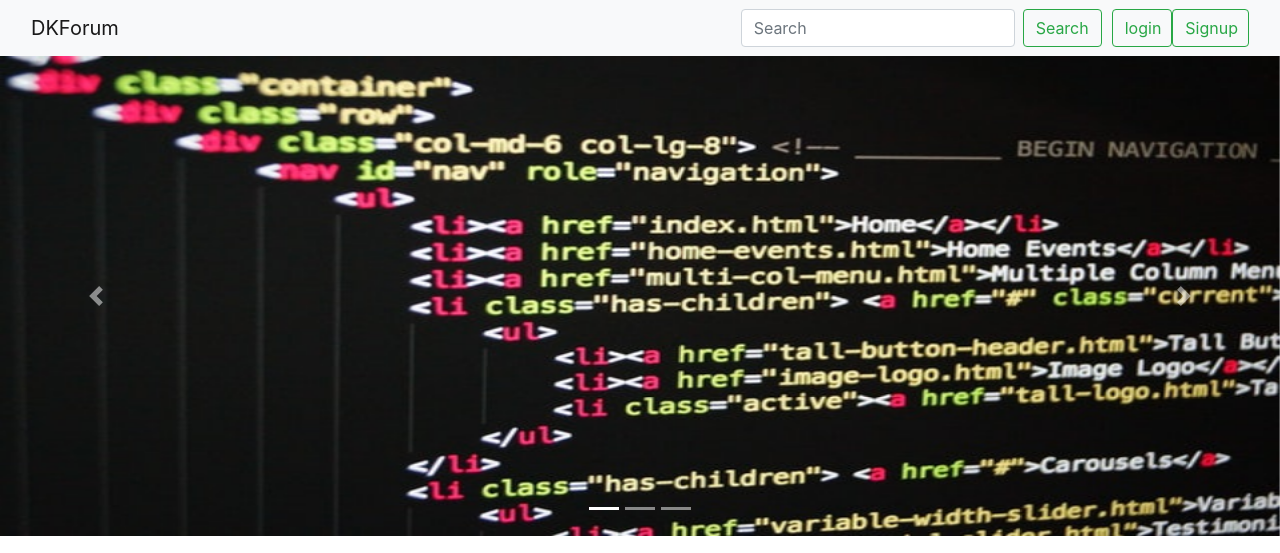
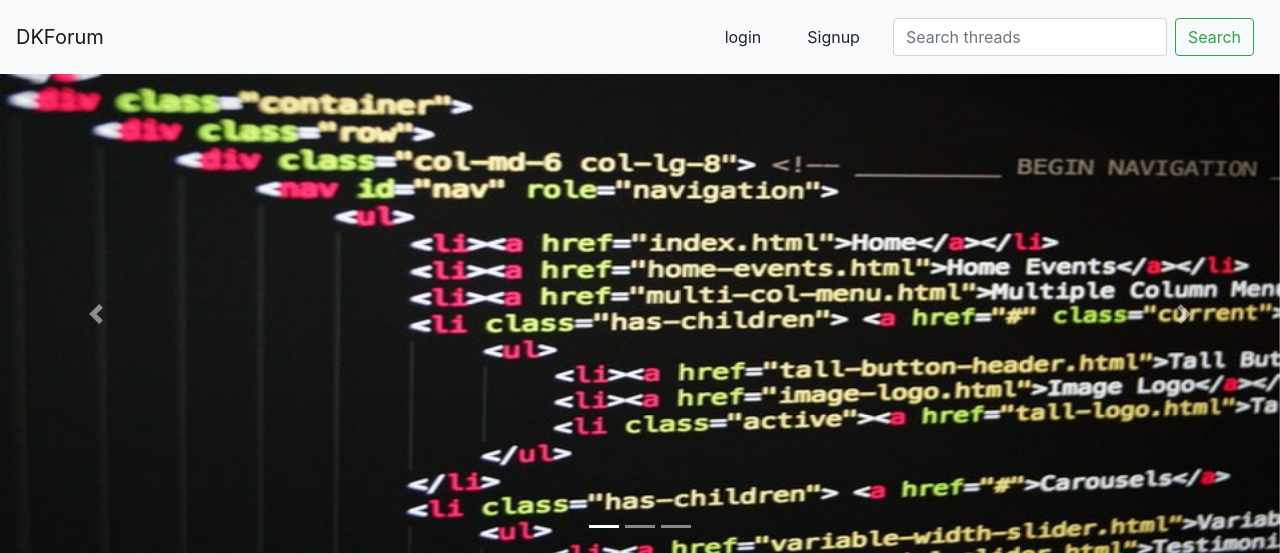
Before and after one commit to kdarshan425/DKForum, a PHP site: page /index.php in a window 1280 px wide. Shown: the top 553 px of the page. Run offline with PHP 8.4, Linux system fonts and the light colour scheme; data that the repository does not hold is empty.

Commit message:
updated header

```diff
--- a/partials/_header.php
+++ b/partials/_header.php
@@ -2,41 +2,52 @@
 session_start();
 
 echo'
+
+
 <nav class="navbar navbar-expand-lg navbar-light bg-light">
-  <div class="container-fluid">
+
     <a class="navbar-brand" href="https://dkforum.herokuapp.com/">DKForum</a>
-    <button class="navbar-toggler" type="button" data-bs-toggle="collapse" data-bs-target="#navbarSupportedContent" aria-controls="navbarSupportedContent" aria-expanded="false" aria-label="Toggle navigation">
+    <button class="navbar-toggler" type="button" data-toggle="collapse" data-target="#navbarSupportedContent" aria-controls="navbarSupportedContent" aria-expanded="false" aria-label="Toggle navigation">
       <span class="navbar-toggler-icon"></span>
     </button>
+
+
     <div class="collapse navbar-collapse" id="navbarSupportedContent">
       <ul class="navbar-nav me-auto mb-2 mb-lg-0">
+        <li></li>
+      </ul>';
 
-        <li></li>
-
-      </ul>';
       if(isset($_SESSION['loggedin']) && $_SESSION['loggedin']==true){
         echo'
-        <form class="d-flex" style="padding-right: 10px;" action="search.php" method="get">
-        <input class="form-control me-2" type="search" name="search" placeholder="Search" aria-label="Search">
-        <button class="btn btn-outline-success" type="submit">Search</button>
-      </form>
-       <a href="partials/_logout.php" role="button" class="btn btn-outline-success" type="submit">LOGOUT</a>';
+        <form class="d-flex" style="padding: 10px;" action="search.php" method="get">
+          <input class="form-control me-2" type="search" name="search" placeholder="Search threads" aria-label="Search">
+          <button class="btn btn-outline-success" type="submit">Search</button>
+        </form>
+
+        <div style="padding:10px;">
+        <a href="partials/_logout.php" role="button" class="btn btn-outline-success" type="submit">LOGOUT</a>
+        </div>';
       }
       else{
         echo'
-        <form class="d-flex" style="padding-right: 10px;" action="search.php" method="get">
-        <input class="form-control me-2" type="search" name="search" placeholder="Search" aria-label="Search">
-        <button class="btn btn-outline-success" type="submit">Search</button>
-      </form>
-      <button style="padding-right: 10px;" class="btn btn-outline-success" type="submit"  data-bs-toggle="modal" data-bs-target="#loginModal">login</button>
-      <button style="padding-right: 10px;" class="btn btn-outline-success" type="submit" data-bs-toggle="modal" data-bs-target="#signupModal">Signup</button>';
+        <div style="padding: 10px;">
+          <button  class="btn " type="submit"  data-bs-toggle="modal" data-bs-target="#loginModal">login</button>
+        </div>
+
+        <div style="padding: 10px;">
+        <button  class="btn " type="submit" data-bs-toggle="modal" data-bs-target="#signupModal">Signup</button>
+        </div>
+
+        <form class="d-flex" style="padding: 10px;" action="search.php" method="get">
+          <input class="form-control me-2" type="search" name="search" placeholder="Search threads" aria-label="Search">
+          <button class="btn btn-outline-success" type="submit">Search</button>
+        </form>';
       }
 
 
        echo '</div>
   </div>
 </nav>';
-
 
 $id = isset($_GET['$showError']);
  include 'partials/_loginModal.php';
```
